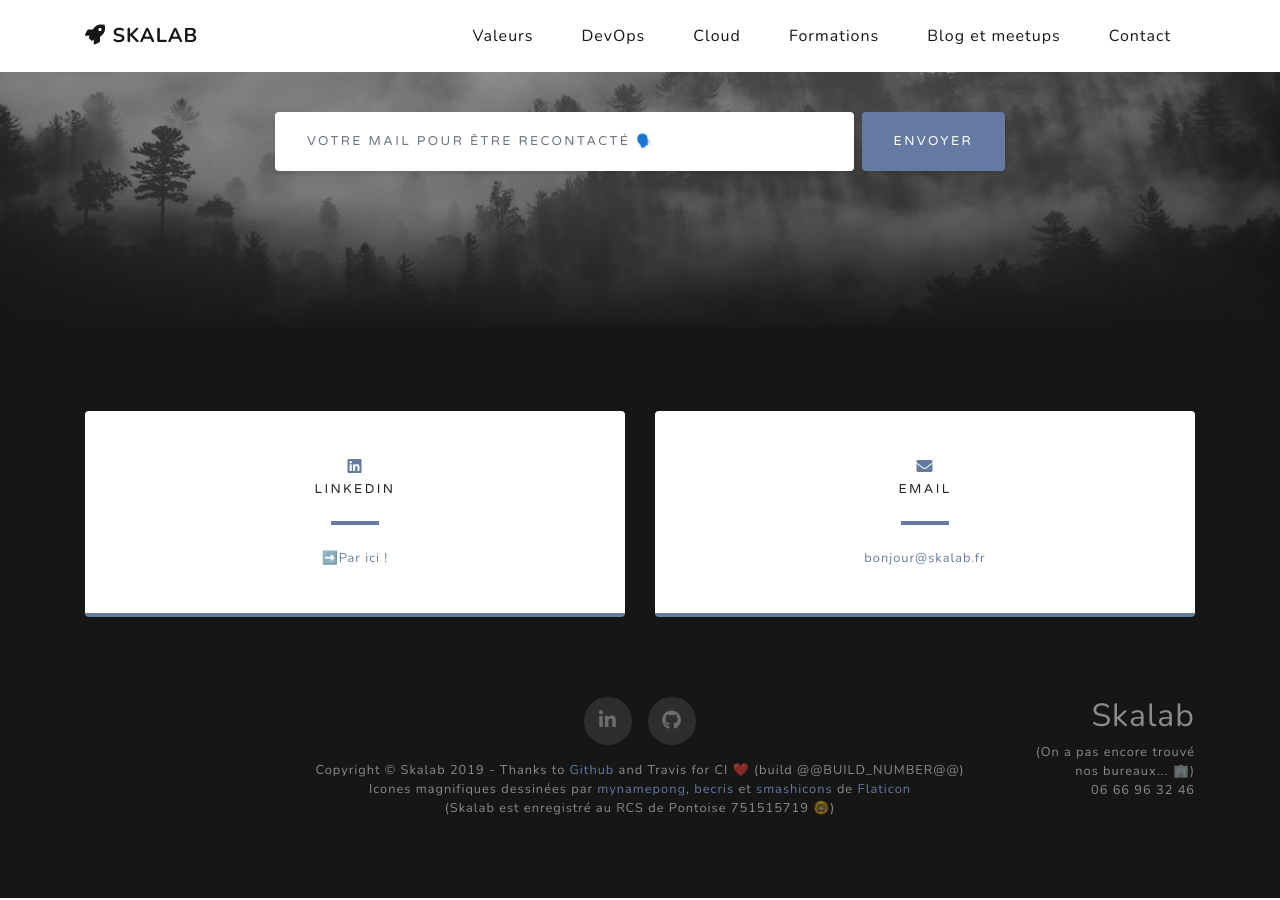
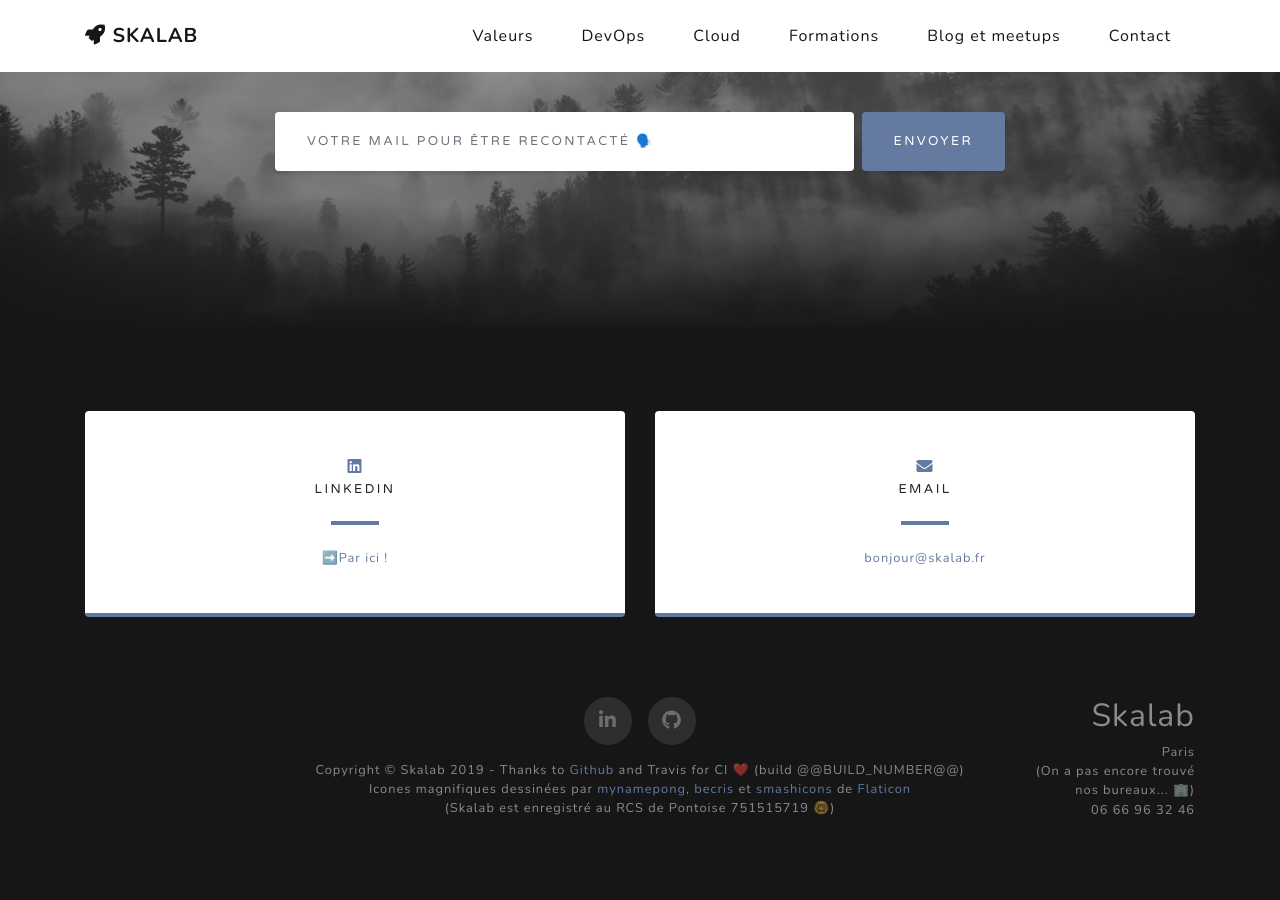
Before and after one commit to skalab/website, a Jekyll site: the page built from index.md, in a window 1280 px wide and 900 px high, scrolled down 3858 px. Built offline with Jekyll 4.4.1, drawn with Linux system fonts in a browser that asks for light colours; nearby versions of some CDN libraries.

Commit message:
Updated footer

```diff
--- a/_includes/footer.html
+++ b/_includes/footer.html
@@ -2,8 +2,8 @@
     <div class="container">
       <div class="row">
          <div class="col-md-2 mb-2 mb-md-0 text-left">
+            <h6>{{ site.subtitle }}</h6>
         </div>
-
         <div class="col-md-8 mb-2 mb-md-0 text-center">
           <div class="social d-flex justify-content-center mb-3">
             <a href="https://www.linkedin.com/in/gael-barbier/" target="_blank" class="mx-2">
@@ -22,10 +22,9 @@
 
         <div class="col-md-2 mb-2 mb-md-0 text-right">
           <h2>Skalab</h2>
-          (On a pas encore trouvé nos bureaux... 🏢)
-          <br />
-          06 66 96 32 46
-          <br />
+          Paris<br />
+          (On a pas encore trouvé nos bureaux... 🏢)<br />
+          06 66 96 32 46<br />
         </div>
       </div>
     </div>
--- a/_layouts/default.html
+++ b/_layouts/default.html
@@ -15,7 +15,7 @@
   <meta property="og:image:width" content="922" />
   <meta property="og:image:height" content="630" />
 
-  <title>{{ site.title }}</title>
+  <title>{{ site.name }} | {{ site.subtitle }}</title>
 
   <!-- Bootstrap core CSS -->
   <link href="https://stackpath.bootstrapcdn.com/bootstrap/4.3.1/css/bootstrap.min.css" rel="stylesheet">
```
